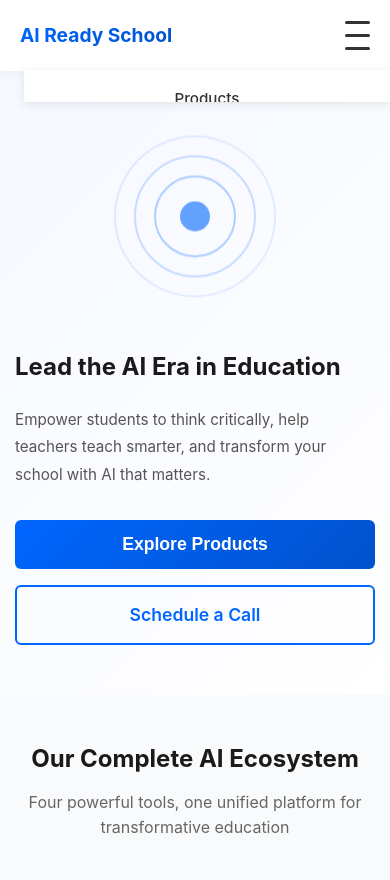
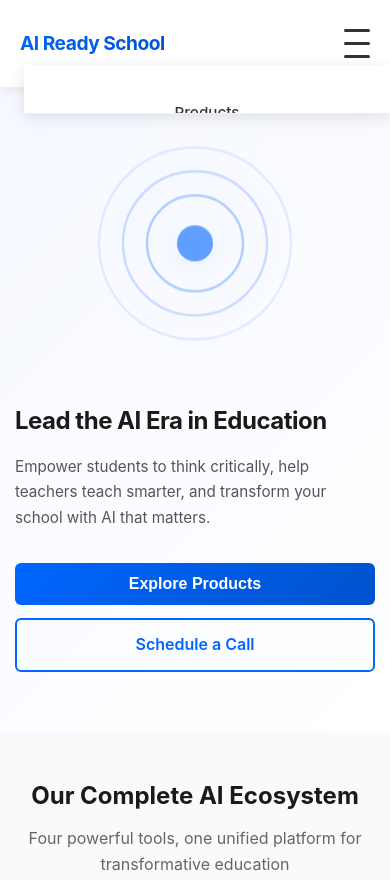
Before and after one commit to venkatramreddy1/AI-Ready-School, a website: page index.html in a window 390 px wide. Shown: the top 880 px of the page. Drawn offline with Linux system fonts and the light colour scheme.

Commit message:
Refine CSS styling for perfect mobile responsive design matching screenshots

```diff
--- a/styles.css
+++ b/styles.css
@@ -523,10 +523,11 @@
 /* Navbar Navigation */
 .navbar {
     background: white;
-    box-shadow: 0 2px 10px rgba(0, 0, 0, 0.05);
+    box-shadow: 0 2px 12px rgba(0, 0, 0, 0.08);
     position: sticky;
     top: 0;
     z-index: 100;
+    border-bottom: 1px solid #f0f0f0;
 }
 
 .navbar .container {
@@ -534,15 +535,18 @@
     justify-content: space-between;
     align-items: center;
     padding: 1rem 20px;
+    max-width: 100%;
 }
 
 .navbar-logo h1 {
-    font-size: 1.5rem;
+    font-size: 1.4rem;
     background: linear-gradient(135deg, #0066ff 0%, #0052cc 100%);
     -webkit-background-clip: text;
     -webkit-text-fill-color: transparent;
     background-clip: text;
     margin: 0;
+    font-weight: 700;
+    letter-spacing: -0.5px;
 }
 
 .nav-menu {
@@ -557,10 +561,14 @@
     color: #333;
     font-weight: 500;
     transition: color 0.3s ease;
-}
-
-.nav-menu a:hover {
-    color: #0066ff;
+    white-space: nowrap;
+    font-size: 0.95rem;
+}
+
+.nav-menu a:hover,
+.nav-menu a:focus {
+    color: #0066ff;
+    outline: none;
 }
 
 .nav-toggle {
@@ -569,21 +577,31 @@
     background: none;
     border: none;
     cursor: pointer;
+    padding: 8px;
+    margin-right: -8px;
+}
+
+.nav-toggle:focus {
+    outline: 2px solid #0066ff;
+    outline-offset: 2px;
+    border-radius: 4px;
 }
 
 .nav-toggle span {
-    width: 25px;
+    width: 26px;
     height: 3px;
     background: #333;
     margin: 5px 0;
-    transition: 0.3s;
+    transition: all 0.3s ease;
     border-radius: 2px;
+    display: block;
 }
 
 /* Hero Section */
 .hero {
-    padding: 80px 0;
+    padding: 60px 0 80px;
     background: linear-gradient(135deg, #f5f8ff 0%, #ffffff 100%);
+    min-height: auto;
 }
 
 .hero .container {
@@ -594,16 +612,20 @@
 }
 
 .hero-content h2 {
-    font-size: 3rem;
+    font-size: 2.8rem;
     margin-bottom: 1.5rem;
     color: #1a1a1a;
+    line-height: 1.1;
+    font-weight: 700;
+    letter-spacing: -0.5px;
 }
 
 .hero-content p {
-    font-size: 1.2rem;
+    font-size: 1.1rem;
     color: #555;
-    margin-bottom: 2rem;
+    margin-bottom: 2.5rem;
     line-height: 1.8;
+    font-weight: 400;
 }
 
 .hero-cta {
@@ -612,6 +634,12 @@
     flex-wrap: wrap;
 }
 
+.hero-cta button,
+.hero-cta a {
+    flex: 1;
+    min-width: 140px;
+}
+
 .hero-image {
     display: flex;
     justify-content: center;
@@ -619,8 +647,8 @@
 }
 
 .hero-visual {
-    width: 300px;
-    height: 300px;
+    width: 280px;
+    height: 280px;
     color: #0066ff;
 }
 
@@ -628,6 +656,7 @@
     width: 100%;
     height: 100%;
     animation: float 6s ease-in-out infinite;
+    filter: drop-shadow(0 4px 12px rgba(0, 102, 255, 0.15));
 }
 
 @keyframes float {
@@ -1411,7 +1440,7 @@
 /* Mobile Responsive */
 @media (max-width: 768px) {
     h2 {
-        font-size: 2rem;
+        font-size: 1.9rem;
     }
 
     h3 {
@@ -1419,7 +1448,7 @@
     }
 
     .nav-menu {
-        gap: 1rem;
+        gap: 1.5rem;
     }
 
     .nav-menu a {
@@ -1432,50 +1461,75 @@
 
     .nav-menu {
         position: absolute;
-        top: 70px;
+        top: 65px;
         left: 0;
         right: 0;
         flex-direction: column;
         background: white;
-        padding: 1rem;
-        gap: 0.5rem;
+        padding: 1.5rem 1rem;
+        gap: 0.3rem;
         max-height: 0;
         overflow: hidden;
-        transition: max-height 0.3s ease;
-        box-shadow: 0 2px 10px rgba(0, 0, 0, 0.1);
+        transition: max-height 0.4s cubic-bezier(0.4, 0, 0.2, 1);
+        box-shadow: 0 4px 16px rgba(0, 0, 0, 0.1);
+        border-bottom: 1px solid #f0f0f0;
     }
 
     .nav-menu.active {
-        max-height: 300px;
+        max-height: 350px;
+    }
+
+    .nav-menu li {
+        padding: 0;
     }
 
     .nav-menu a {
-        padding: 0.8rem;
+        padding: 0.75rem 1rem;
+        display: block;
+        border-radius: 4px;
+        transition: all 0.2s ease;
+    }
+
+    .nav-menu a:active {
+        background: #f0f7ff;
+    }
+
+    .nav-menu .btn-primary {
+        margin-top: 0.5rem;
+        width: 100%;
+        text-align: center;
+        padding: 10px 16px;
     }
 
     .hero {
-        padding: 50px 0;
+        padding: 40px 0 60px;
     }
 
     .hero .container {
         grid-template-columns: 1fr;
-        gap: 2rem;
+        gap: 2.5rem;
     }
 
     .hero-content h2 {
-        font-size: 2rem;
+        font-size: 1.8rem;
+        margin-bottom: 1.2rem;
     }
 
     .hero-content p {
-        font-size: 1rem;
+        font-size: 0.95rem;
+        margin-bottom: 2rem;
+        line-height: 1.7;
     }
 
     .hero-cta {
         flex-direction: column;
+        gap: 0.8rem;
     }
 
     .hero-cta a, .hero-cta button {
         width: 100%;
+        padding: 12px 20px;
+        font-size: 1rem;
     }
 
     .hero-image {
@@ -1483,8 +1537,8 @@
     }
 
     .hero-visual {
-        width: 200px;
-        height: 200px;
+        width: 240px;
+        height: 240px;
     }
 
     .products {
```
